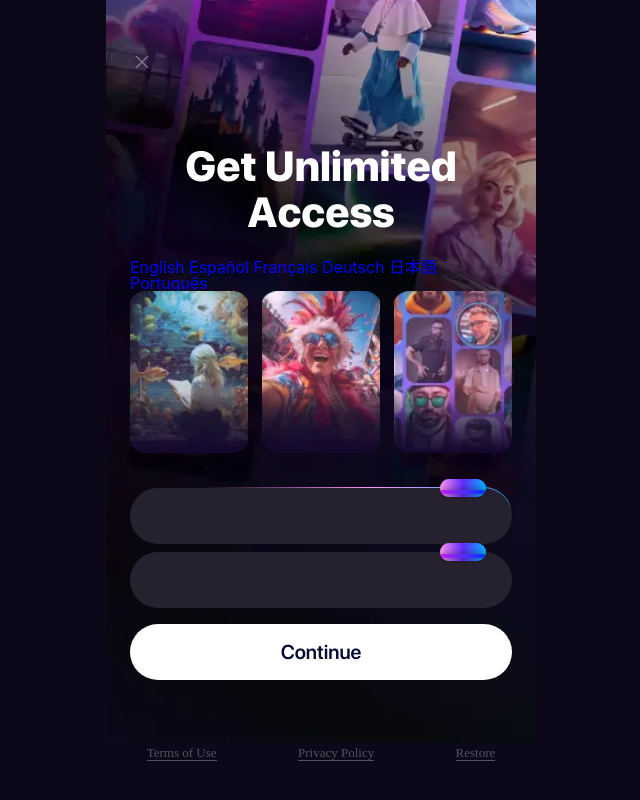
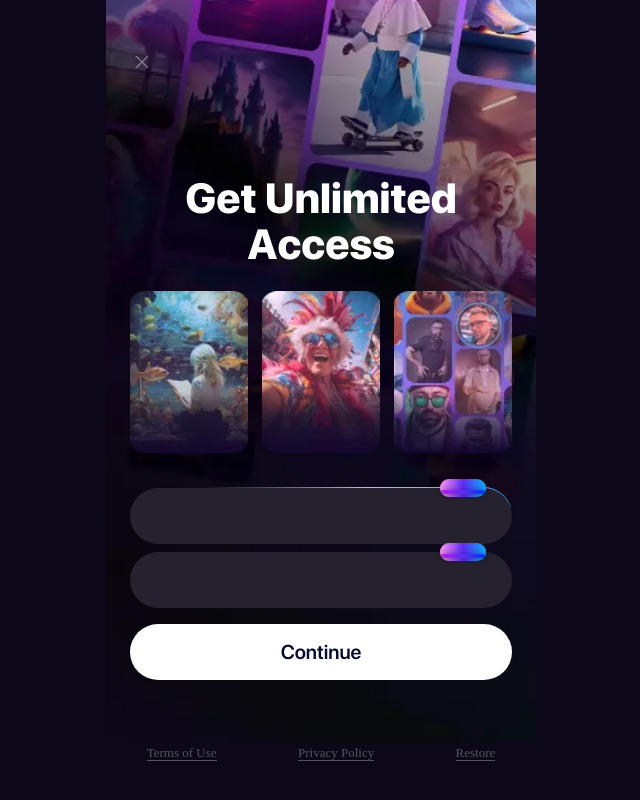
Before and after one commit to Buu90/mobile-test, a website with bundled scripts: page src/index.html in a window 1280 px wide. Shown: the whole page, without its empty margins (319-959 px from the left). Built offline with nearby package versions, Linux system fonts and the light colour scheme; files whose address does not match are found by name.

Commit message:
del: lang test fix: modal

```diff
--- a/gulp/version.json
+++ b/gulp/version.json
@@ -1,3 +1,3 @@
 {
-    "main": "20250416135245"
+    "main": "20250416152118"
 }
--- a/src/html/modal.html
+++ b/src/html/modal.html
@@ -1,16 +1,9 @@
 <div class="modal" id="modal">
+  <div class="modal__content">
     <div class="modal__close" id="closeModalBtn">
       <img src="@img/cross.svg" alt="" data-translate="Restore">
     </div>
     <h2 class="modal__title" data-translate="Get Unlimited <br>Access" data-max-length="20"></h2>
-  <div class="language-switcher">
-    <a href="?lang=en">English</a>
-    <a href="?lang=es">Español</a>
-    <a href="?lang=fr">Français</a>
-    <a href="?lang=de">Deutsch</a>
-    <a href="?lang=ja">日本語</a>
-    <a href="?lang=pt">Português</a>
-  </div>
     <div class="modal__features">
       @@include('components/feature.html', {
         "text": "Unlimited Art <br>Creation"
@@ -52,3 +45,4 @@
       @@include('components/button.html', { "title": "Continue", "id": "continueLink", "styleClass": "btn__continue" })
     </div>
   </div>
+</div>
--- a/src/scss/modal.scss
+++ b/src/scss/modal.scss
@@ -7,9 +7,15 @@
   flex-direction: column;
   justify-content: end;
   height: 100%;
+  max-height: 100dvh;
   width: 100%;
   @media (max-width: 390px) {
     top: -80px;
+  }
+  &__content {
+    height: 100%;
+    display: flex;
+    flex-direction: column;
   }
   &__subscriptions {
     margin-bottom: 8px;
@@ -42,7 +48,7 @@
     background-size: cover;
     background-position: center;
 
-    @media (max-width: 400px) {
+    @media (max-width: 414px) {
       width: 114px;
       height: 153px;
     }
```
Also changed, not shown: dist/css/style.css, dist/css/style.min.css, dist/index.html. Lines whose indentation alone changed are shown as unchanged.
